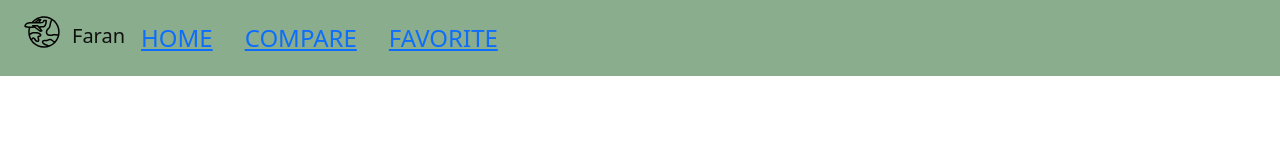
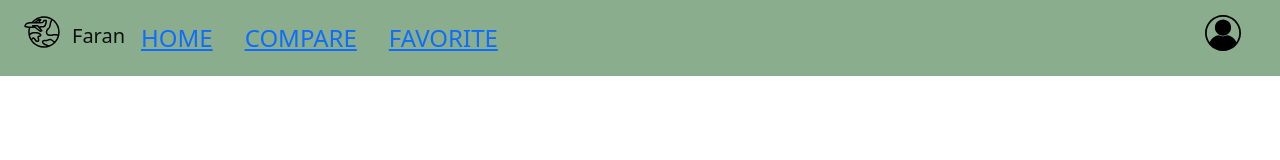
Before and after one commit to info340b-wi23/project-info340-group-bb4, a React (Create React App) app: page / in a window 1280 px wide. Shown: the top 160 px of the page. Built offline with nearby package versions, Linux system fonts and the light colour scheme.

Commit message:
merge file

```diff
--- a/src/components/Navbar.js
+++ b/src/components/Navbar.js
@@ -58,7 +58,7 @@ export function NavBar(props) {
                 </div>
             </nav> */}
 
-            <Navbar expand="lg" className="navbar">
+            <Navbar expand="md" className="navbar">
                 <div className="container-fluid">
                     <Navbar.Brand href="/">
                         <img src="img/noun-world-travel-5074160.svg" alt="Logo" width="60" height="60" className="d-inline-block" />
@@ -71,6 +71,11 @@ export function NavBar(props) {
                             {liArray}
                         </ul>
                         </Nav>
+                        <div className="nav-item d-inline-block login">
+                            <a className="nav-link" href="profile.html">
+                                <img src="img/profile.svg" alt="Login" width="50" height="50" className="d-inline-block"/>
+                            </a>
+                        </div>
                     </Navbar.Collapse>
                     {/* <div className="nav-item d-inline-block login">
                         <a className="nav-link" href="profile.html">
```
Also changed, not shown: src/components/FavoritesList.js (renamed from src/FavoritesList.js).
